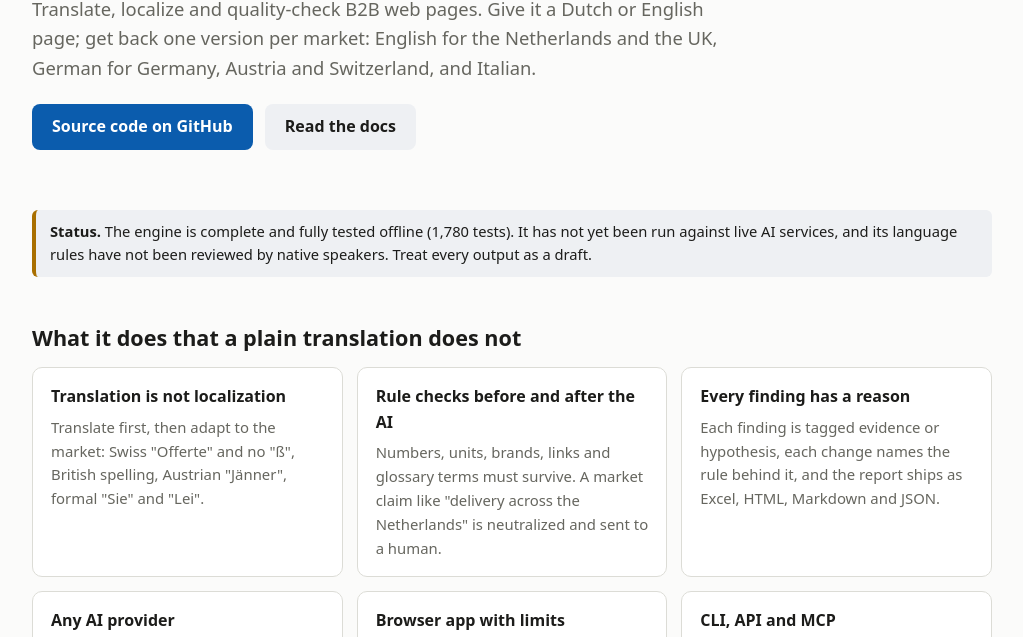
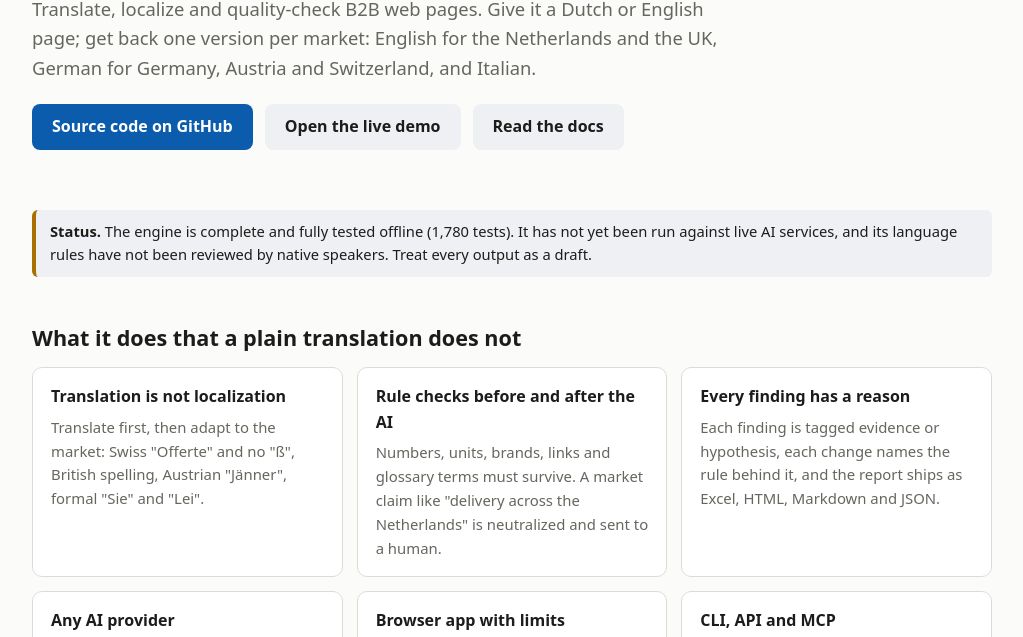
Before and after one commit to thelordwalwadkar/locale-engine, a website: page site/index.html in a window 1280 px wide. Shown: the part 121-758 px from the top of the page, without its empty margins (128-1151 px from the left). Drawn offline with Linux system fonts and the light colour scheme.

Commit message:
Showcase: link the live demo

```diff
--- a/site/index.html
+++ b/site/index.html
@@ -84,7 +84,7 @@ LOCALE_WEB_DEMO=1 node dist/web/server.js     # Windows PowerShell: $env:LOCALE_
 <footer><div class="wrap">Open source project. <a href="https://github.com/thelordwalwadkar/locale-engine">github.com/thelordwalwadkar/locale-engine</a></div></footer>
 <script>
 // Set this to the address of your live demo to show the button, e.g. 'https://locale-engine-xxxx.onrender.com'
-var LIVE_DEMO_URL = '';
+var LIVE_DEMO_URL = 'https://locale-engine.onrender.com/';
 if (LIVE_DEMO_URL) { var a = document.getElementById('live'); a.href = LIVE_DEMO_URL; a.hidden = false; }
 var SRC = ['Dompelpompen voor afvalwater','Onze pompen leveren een hoog rendement bij lage kosten en zijn geschikt voor continu bedrijf.','Levering binnen 5 werkdagen','Vraag een offerte aan','Eigen servicemonteurs voor onderhoud en storingsdienst'];
 var V = {
```
